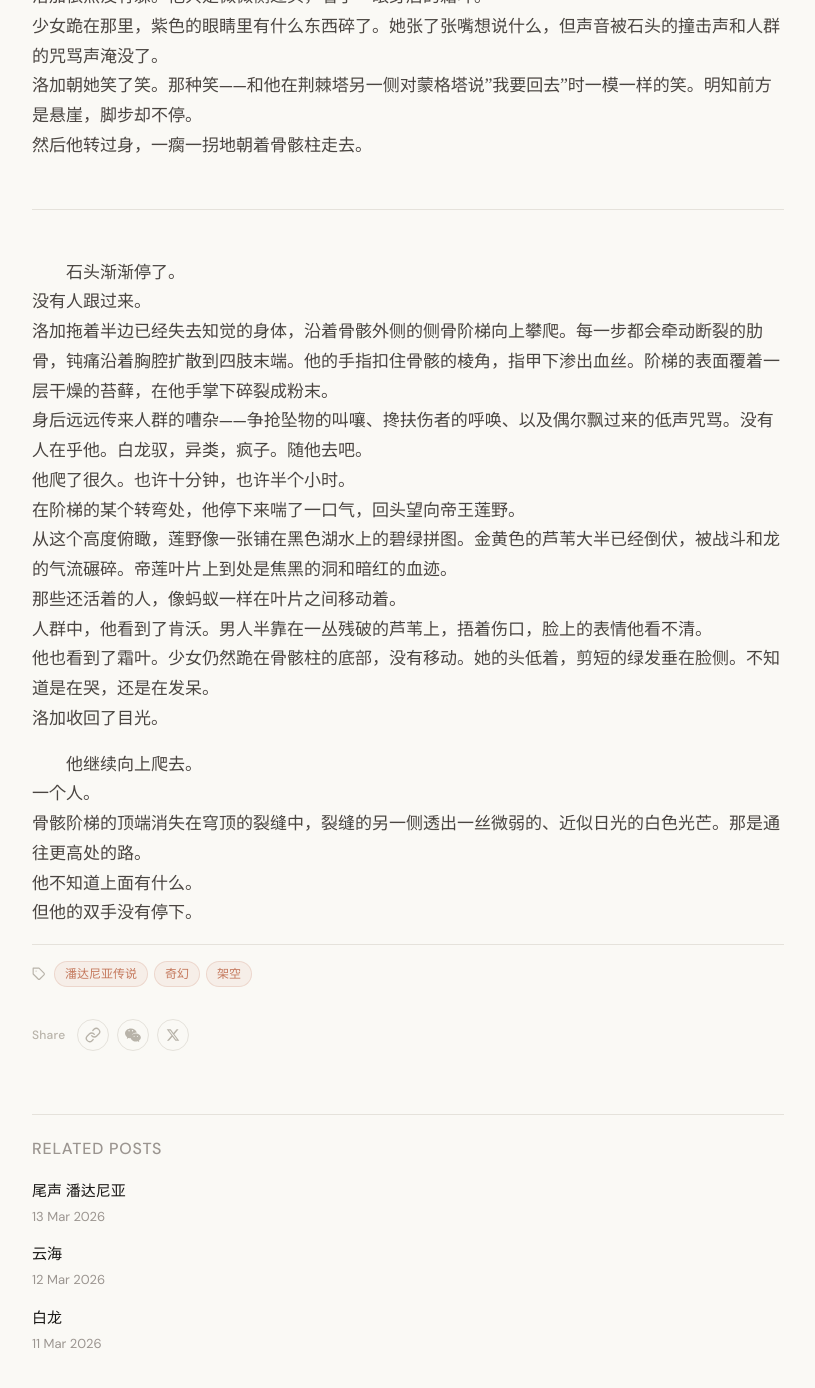
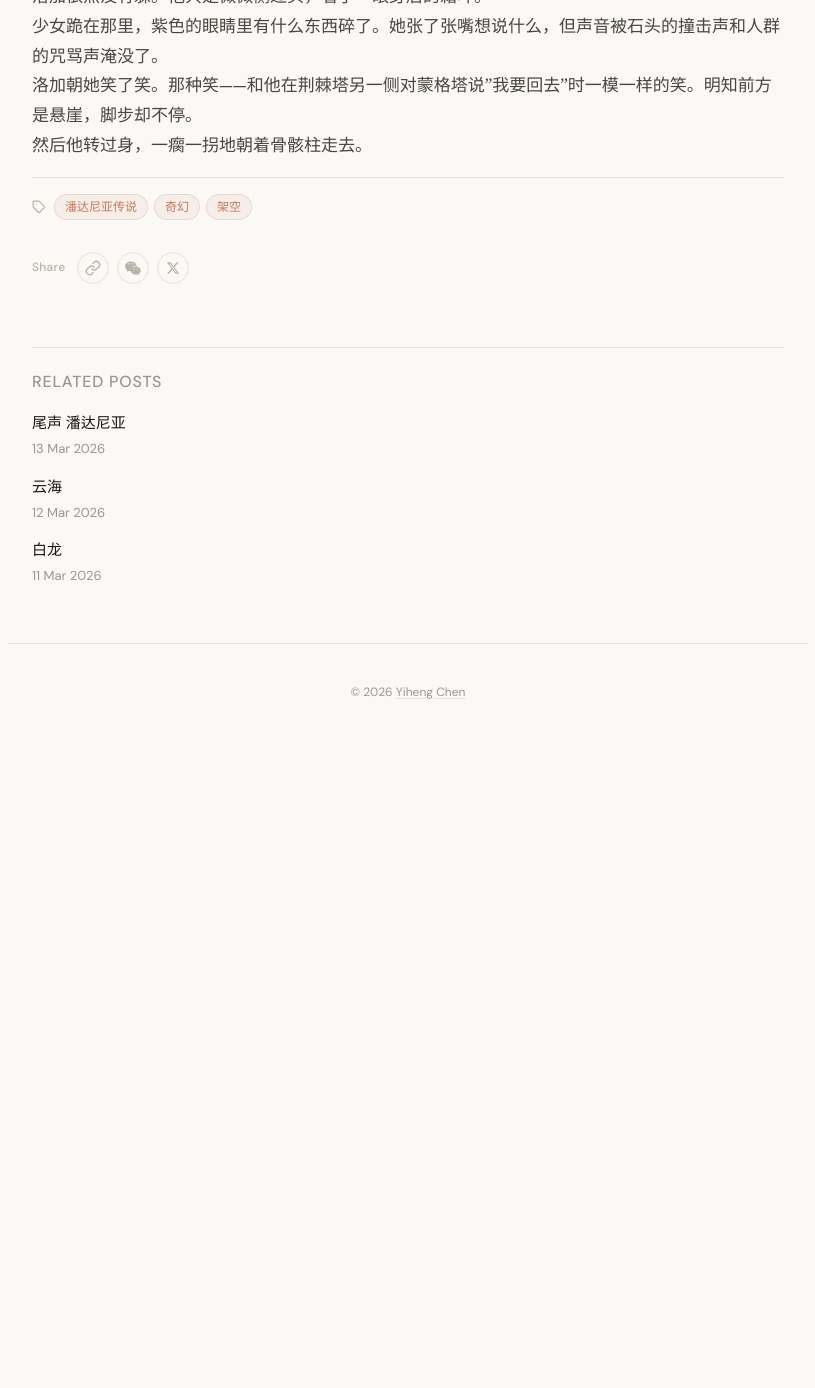
Before and after one commit to yihenc/yihenc.github.io, a Jekyll site: the page built from _posts/2026-02-15-封印的棘.md, in a window 1280 px wide and 1400 px high, scrolled down 17453 px. Shown: the top 1388 px of the window, without its empty margins (232-1047 px from the left). Built offline with Jekyll 4.4.1, drawn with Linux system fonts in a browser that asks for light colours; nearby versions of some CDN libraries; after the commit the page ends 18189 px from its top, so only the background shows below that.

Commit message:
Update: 封印的棘

```diff
--- a/_posts/2026-02-15-封印的棘.md
+++ b/_posts/2026-02-15-封印的棘.md
@@ -410,23 +410,3 @@ tags: [潘达尼亚传说, 奇幻, 架空]
 少女跪在那里，紫色的眼睛里有什么东西碎了。她张了张嘴想说什么，但声音被石头的撞击声和人群的咒骂声淹没了。
 洛加朝她笑了笑。那种笑——和他在荆棘塔另一侧对蒙格塔说"我要回去"时一模一样的笑。明知前方是悬崖，脚步却不停。
 然后他转过身，一瘸一拐地朝着骨骸柱走去。
-
----
-
-石头渐渐停了。
-没有人跟过来。
-洛加拖着半边已经失去知觉的身体，沿着骨骸外侧的侧骨阶梯向上攀爬。每一步都会牵动断裂的肋骨，钝痛沿着胸腔扩散到四肢末端。他的手指扣住骨骸的棱角，指甲下渗出血丝。阶梯的表面覆着一层干燥的苔藓，在他手掌下碎裂成粉末。
-身后远远传来人群的嘈杂——争抢坠物的叫嚷、搀扶伤者的呼唤、以及偶尔飘过来的低声咒骂。没有人在乎他。白龙驭，异类，疯子。随他去吧。
-他爬了很久。也许十分钟，也许半个小时。
-在阶梯的某个转弯处，他停下来喘了一口气，回头望向帝王莲野。
-从这个高度俯瞰，莲野像一张铺在黑色湖水上的碧绿拼图。金黄色的芦苇大半已经倒伏，被战斗和龙的气流碾碎。帝莲叶片上到处是焦黑的洞和暗红的血迹。
-那些还活着的人，像蚂蚁一样在叶片之间移动着。
-人群中，他看到了肯沃。男人半靠在一丛残破的芦苇上，捂着伤口，脸上的表情他看不清。
-他也看到了霜叶。少女仍然跪在骨骸柱的底部，没有移动。她的头低着，剪短的绿发垂在脸侧。不知道是在哭，还是在发呆。
-洛加收回了目光。
-
-他继续向上爬去。
-一个人。
-骨骸阶梯的顶端消失在穹顶的裂缝中，裂缝的另一侧透出一丝微弱的、近似日光的白色光芒。那是通往更高处的路。
-他不知道上面有什么。
-但他的双手没有停下。
```
